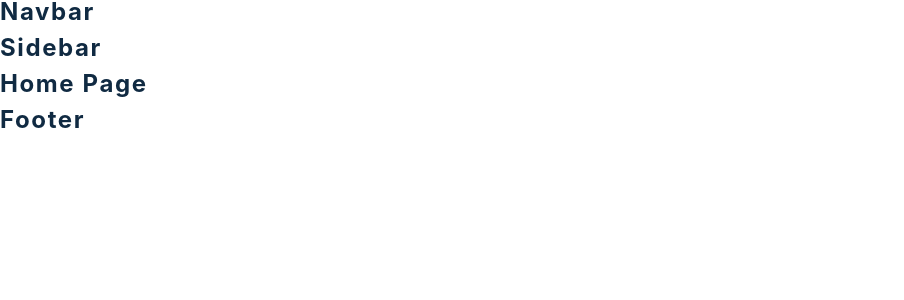
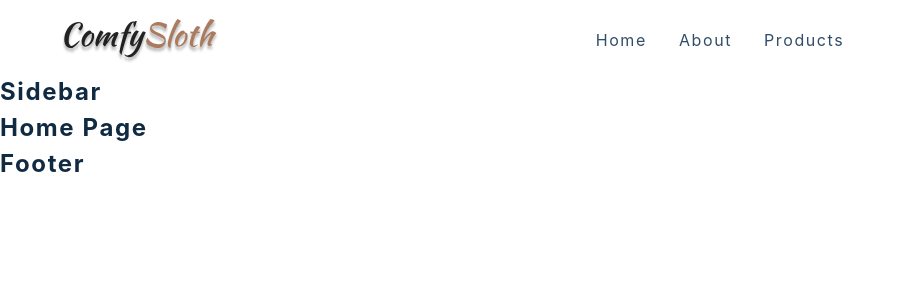
Before and after one commit to nikamerebashvili95/comfy-sloth, a React (Create React App) app: page / in a window 1280 px wide. Shown: the top 300 px of the page, without its empty margins (0-904 px from the left). Built offline with nearby package versions, Linux system fonts and the light colour scheme.

Commit message:
make navbar

```diff
--- a/src/components/Navbar.js
+++ b/src/components/Navbar.js
@@ -1,16 +1,39 @@
-import React from 'react'
-import styled from 'styled-components'
-import logo from '../assets/logo.svg'
-import { FaBars } from 'react-icons/fa'
-import { Link } from 'react-router-dom'
-import { links } from '../utils/constants'
-import CartButtons from './CartButtons'
-import { useProductsContext } from '../context/products_context'
-import { useUserContext } from '../context/user_context'
+import React from "react";
+import styled from "styled-components";
+import logo from "../assets/logo.svg";
+import { FaBars } from "react-icons/fa";
+import { Link } from "react-router-dom";
+import { links } from "../utils/constants";
+import CartButtons from "./CartButtons";
+import { useProductsContext } from "../context/products_context";
+import { useUserContext } from "../context/user_context";
 
 const Nav = () => {
-  return <h4>navbar</h4>
-}
+  return (
+    <NavContainer>
+      <div className="nav-center">
+        <div className="nav-header">
+          <Link to="/">
+            <img src={logo} alt="comfy sloth" />
+          </Link>
+          <button type="button" className="nav-toggle">
+            <FaBars />
+          </button>
+        </div>
+        <ul className="nav-links">
+          {links.map((link) => {
+            const { id, text, url } = link;
+            return (
+              <li key={id}>
+                <Link to={url}>{text}</Link>
+              </li>
+            );
+          })}
+        </ul>
+      </div>
+    </NavContainer>
+  );
+};
 
 const NavContainer = styled.nav`
   height: 5rem;
@@ -77,6 +100,6 @@ const NavContainer = styled.nav`
       display: grid;
     }
   }
-`
+`;
 
-export default Nav
+export default Nav;
```
